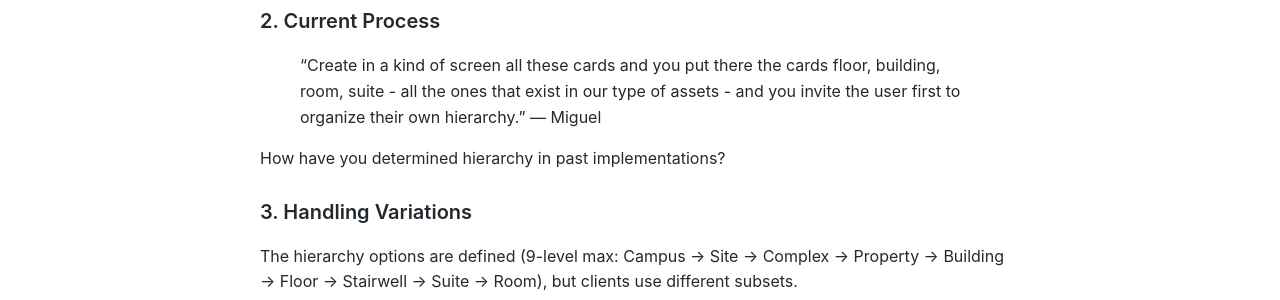
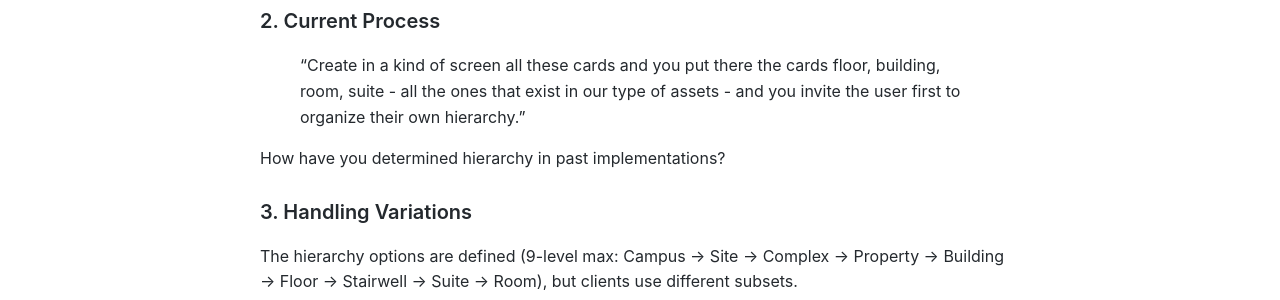
Before and after one commit to MariusWilsch/public-wilsch-ai-pages, a Jekyll site: the page built from project/archibus-fm-assistant/miguel-ian-meeting-agenda-hierarchy-understanding.md, in a window 1280 px wide. Shown: the part 1107-1407 px from the top of the page. Built offline with Jekyll 4.4.1, drawn with Linux system fonts in a browser that asks for light colours; our own code applies the rules of GitHub Pages for plain Markdown files.

Commit message:
Sync from hippocampus 2026-02-02

```diff
--- a/project/archibus-fm-assistant/miguel-ian-meeting-agenda-hierarchy-understanding.md
+++ b/project/archibus-fm-assistant/miguel-ian-meeting-agenda-hierarchy-understanding.md
@@ -34,7 +34,7 @@ This meeting focuses on Step 1: how does AI understand which hierarchy a client
 
 ### 2. Current Process
 
-> "Create in a kind of screen all these cards and you put there the cards floor, building, room, suite - all the ones that exist in our type of assets - and you invite the user first to organize their own hierarchy." — Miguel
+> "Create in a kind of screen all these cards and you put there the cards floor, building, room, suite - all the ones that exist in our type of assets - and you invite the user first to organize their own hierarchy."
 
 How have you determined hierarchy in past implementations?
 
```
